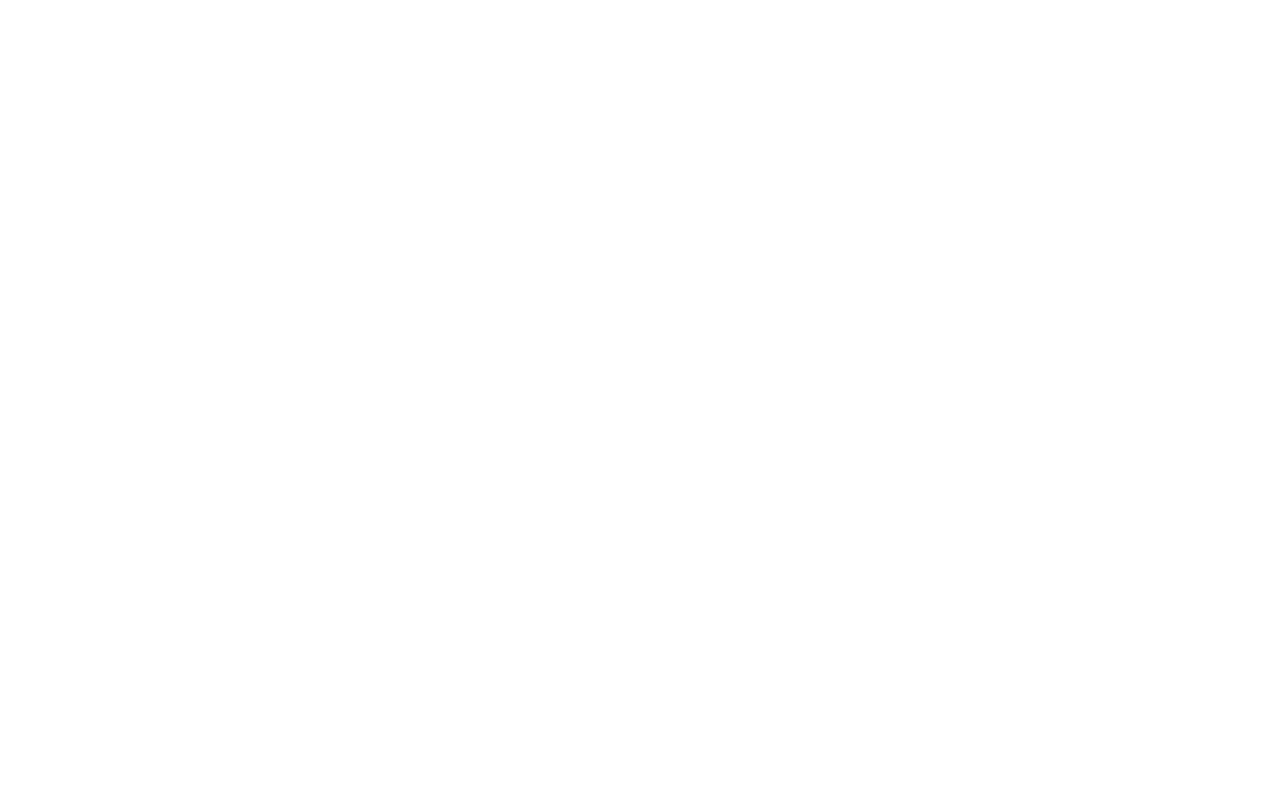
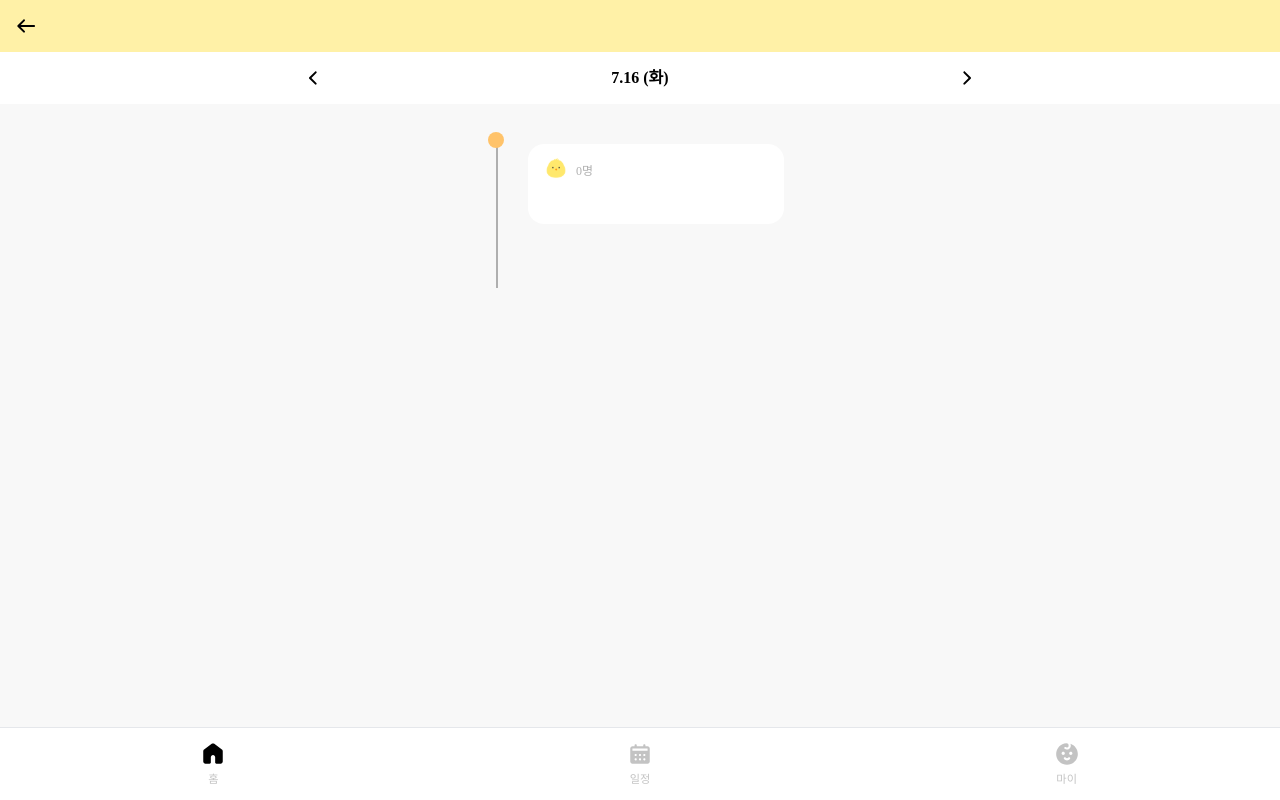
Before and after one commit to allkong/KidWe, a React (Vite) app in the folder front-end/: page /kindergarten/memo in a window 1280 px wide. Before the commit this address had no page. Built offline with nearby package versions, Linux system fonts and the light colour scheme; a web font is replaced by a local one.

Commit message:
feat: MemoListItem 컴포넌트 구현 및 유치원 관찰 메모 페이지 구현

```diff
--- a/front-end/src/App.tsx
+++ b/front-end/src/App.tsx
@@ -1,6 +1,8 @@
 import {BrowserRouter, Routes, Route} from 'react-router-dom';
 import Home from '@/pages/Home';
 import AttentdanceManagement from '@/pages/attendance/AttendanceManagement';
+import KindergartenManagement from '@/pages/KindergartenManagement';
+import MemoList from '@/pages/kindergarten/MemoList';
 
 const App: React.FC = () => {
   return (
@@ -9,6 +11,9 @@
         <Routes>
           <Route path="/" element={<Home />}></Route>
           <Route path="/attendance" element={<AttentdanceManagement />}></Route>
+          <Route path="/kindergarten" element={<KindergartenManagement />}>
+            <Route path="memo" element={<MemoList />}></Route>
+          </Route>
         </Routes>
       </BrowserRouter>
     </div>
--- /dev/null
+++ b/front-end/src/components/organisms/Memo/MemoListItem.tsx
@@ -0,0 +1,39 @@
+import Tag from '@/components/atoms/Tag/Tag';
+import chick from '@/assets/icons/chick-1.svg';
+
+interface MemoListItemProps {
+  children?: string[];
+  tags?: string[];
+  time?: string;
+  onClick?: React.MouseEventHandler<HTMLDivElement>;
+}
+
+const MemoListItem = ({children, tags, time, onClick}: MemoListItemProps) => {
+  return (
+    <div className="flex justify-between text-gray-300 border-l-2 border-gray-200 w-72 h-36">
+      <div className="relative w-4 h-4 rounded-full -left-2.5 -top-3 bg-primary"></div>
+      <div className="flex flex-col">
+        <p className="text-lg font-semibold text-gray-300">{time}</p>
+        <div
+          onClick={onClick}
+          className="box-border flex flex-col justify-between w-64 h-20 px-4 py-3 bg-white rounded-lg cursor-pointer"
+        >
+          <div className="flex items-end space-x-1">
+            <img src={chick} />
+            <p className="overflow-hidden text-sm font-normal max-w-36 text-ellipsis whitespace-nowrap">
+              {children && children.join(', ')}
+            </p>
+            <p className="overflow-hidden text-xs text-gray-200 max-w-10 text-ellipsis whitespace-nowrap">
+              {children ? children.length : 0}명
+            </p>
+          </div>
+          <div className="max-w-full space-x-1 overflow-x-auto overflow-y-hidden whitespace-nowrap">
+            {tags && tags.map((tag, idx) => <Tag key={idx} text={tag} />)}
+          </div>
+        </div>
+      </div>
+    </div>
+  );
+};
+
+export default MemoListItem;
--- a/front-end/src/components/organisms/Navigation/NavigationBar.tsx
+++ b/front-end/src/components/organisms/Navigation/NavigationBar.tsx
@@ -11,7 +11,7 @@
 
 const NavigationBar = () => {
   return (
-    <nav className="box-border fixed bottom-0 w-full py-2 text-base bg-white border-t text-gray-150 ">
+    <nav className="box-border w-full py-2 text-base bg-white border-t text-gray-150 ">
       <div className="flex flex-row">
         {menuItems.map((item, index) => (
           <NavigationMenu
--- /dev/null
+++ b/front-end/src/pages/KindergartenManagement.tsx
@@ -0,0 +1,17 @@
+import Header from '@/components/organisms/Navigation/Header';
+import NavigationBar from '@/components/organisms/Navigation/NavigationBar';
+import {Outlet} from 'react-router-dom';
+
+const KindergartenManagement = () => {
+  return (
+    <div className="flex flex-col min-h-screen">
+      <Header title="" buttonType="back" />
+      <div className="flex-grow bg-[#F8F8F8]">
+        <Outlet></Outlet>
+      </div>
+      <NavigationBar />
+    </div>
+  );
+};
+
+export default KindergartenManagement;
--- /dev/null
+++ b/front-end/src/pages/kindergarten/MemoList.tsx
@@ -0,0 +1,15 @@
+import MemoListItem from '@/components/organisms/Memo/MemoListItem';
+import DateNavigator from '@/components/organisms/Navigation/DateNavigator';
+
+const MemoList = () => {
+  return (
+    <div className="flex flex-col items-center ">
+      <div className="min-w-full mb-10">
+        <DateNavigator title="7.16 (화)" />
+      </div>
+      <MemoListItem />
+    </div>
+  );
+};
+
+export default MemoList;
```
Also changed, not shown: front-end/src/assets/icons/chick-1.svg (added), 1 other file (tests, documents, lock files or other folders).
